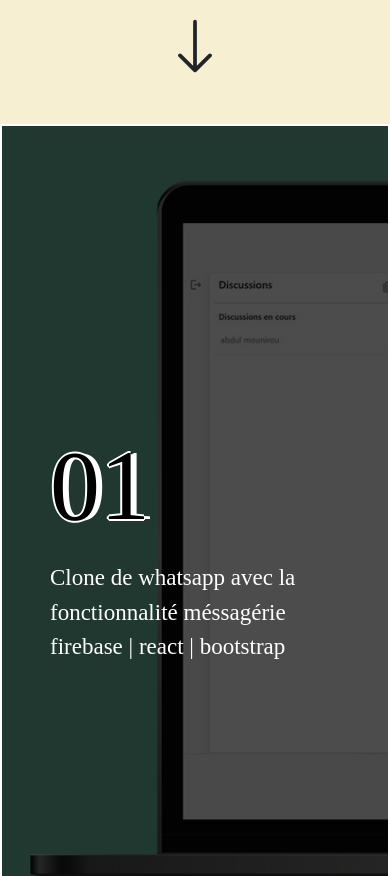
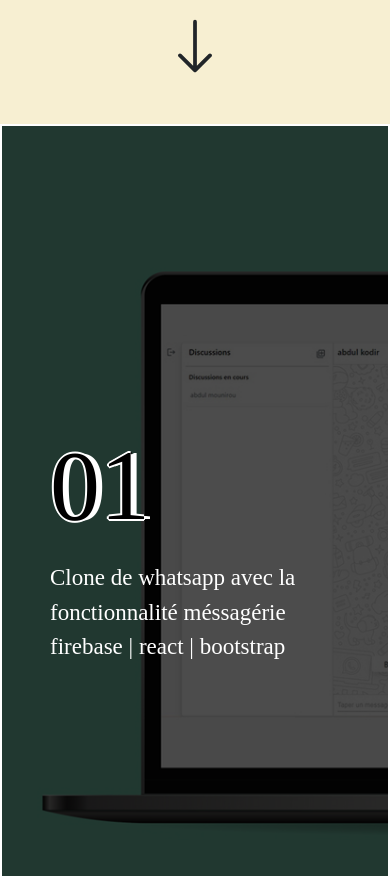
Before and after one commit to abdul-kodir2020/Mon-portfolio, a React (Create React App) app: page / in a window 390 px wide. Shown: the part 720-1596 px from the top of the page. Built offline with nearby package versions, Linux system fonts and the light colour scheme; a web font is replaced by a local one.

Commit message:
fix again

```diff
--- a/src/style.css
+++ b/src/style.css
@@ -247,7 +247,6 @@
   background-color: #68a498;
   height: 100vh;
   background-size: cover;
-  object-fit:fill;
   background-attachment: fixed;
   background-position: center;
   color: white;
@@ -368,7 +367,7 @@
   }
 
   .section2{
-    background-image: url('./images/ordi1b.jpg');
+    background-image: url('./images/ordi1c.jpg');
 
   }
 
```
Also changed, not shown: src/images/ordi1c.jpg (added).
